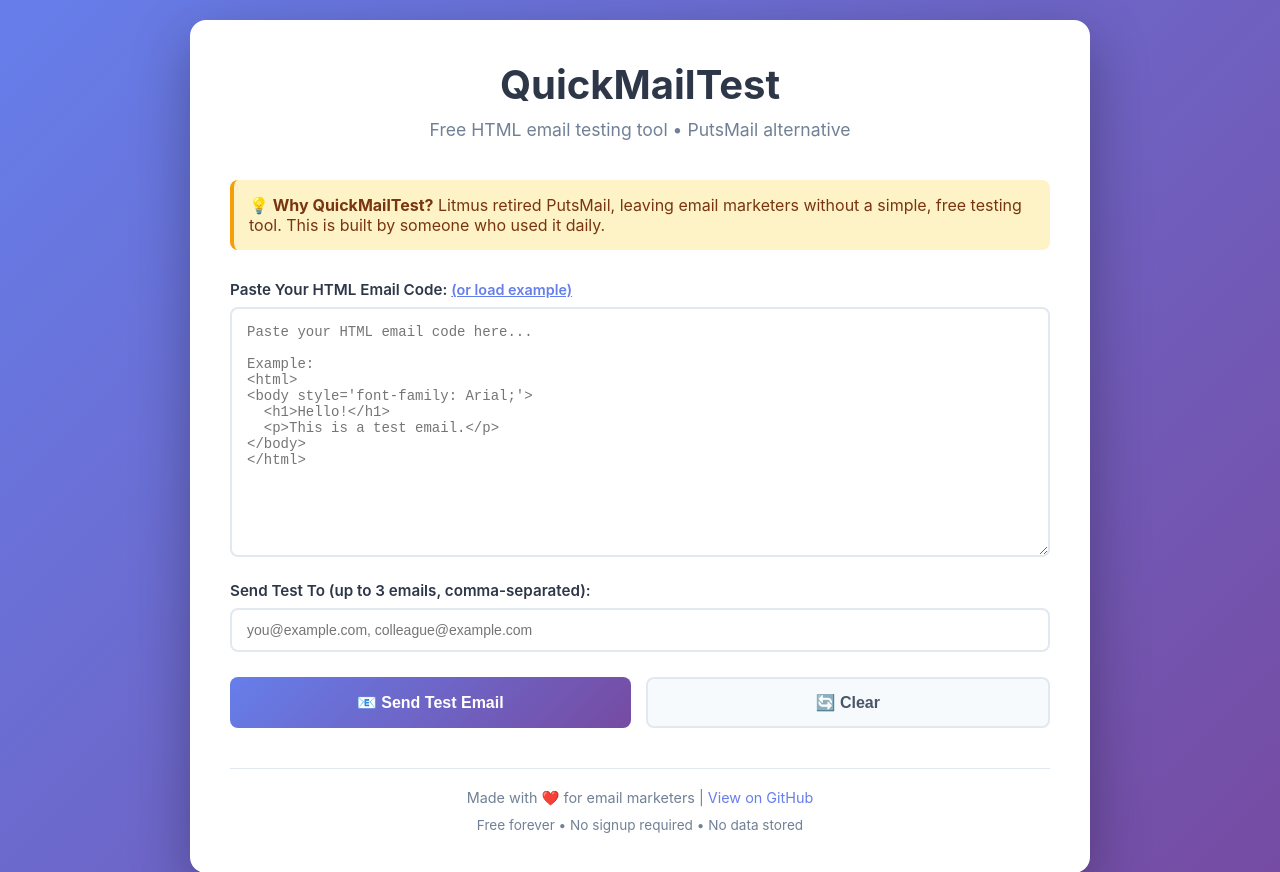
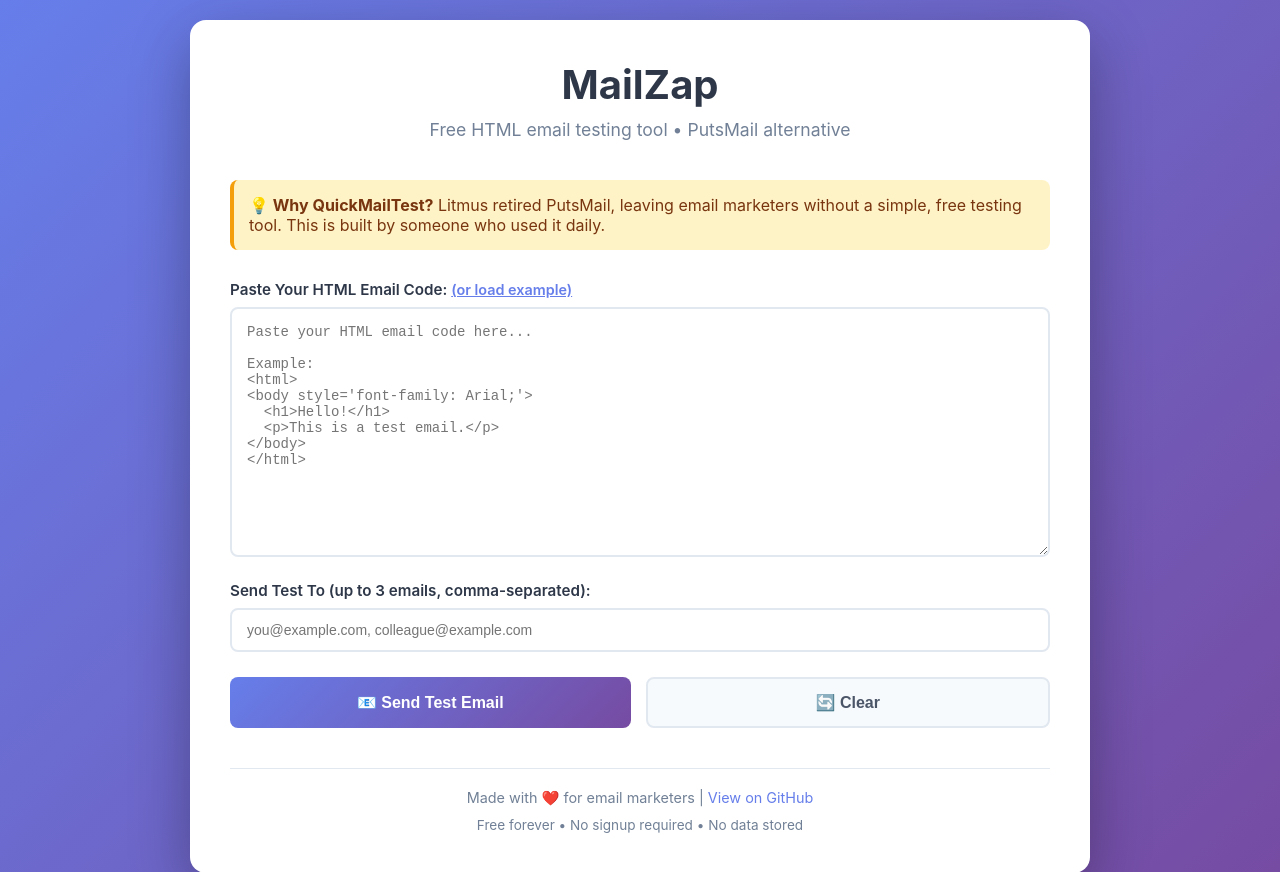
Before and after one commit to ManaliBamne/MailZap, a Flask app: page / in a window 1280 px wide. Shown: the top 872 px of the page. Run offline with Flask 3, Linux system fonts and the light colour scheme.

Commit message:
MailZap MVP with email testing working locally

```diff
--- a/templates/index.html
+++ b/templates/index.html
@@ -3,7 +3,7 @@
 <head>
     <meta charset="UTF-8">
     <meta name="viewport" content="width=device-width, initial-scale=1.0">
-    <title>QuickMailTest - Free HTML Email Testing Tool</title>
+    <title>MailZap - Free Email Tester</title>
     <style>
         * {
             margin: 0;
@@ -210,7 +210,7 @@
 <body>
     <div class="container">
         <div class="header">
-            <h1>QuickMailTest</h1>
+            <h1>MailZap</h1>
             <p class="subtitle">Free HTML email testing tool • PutsMail alternative</p>
         </div>
 
```
